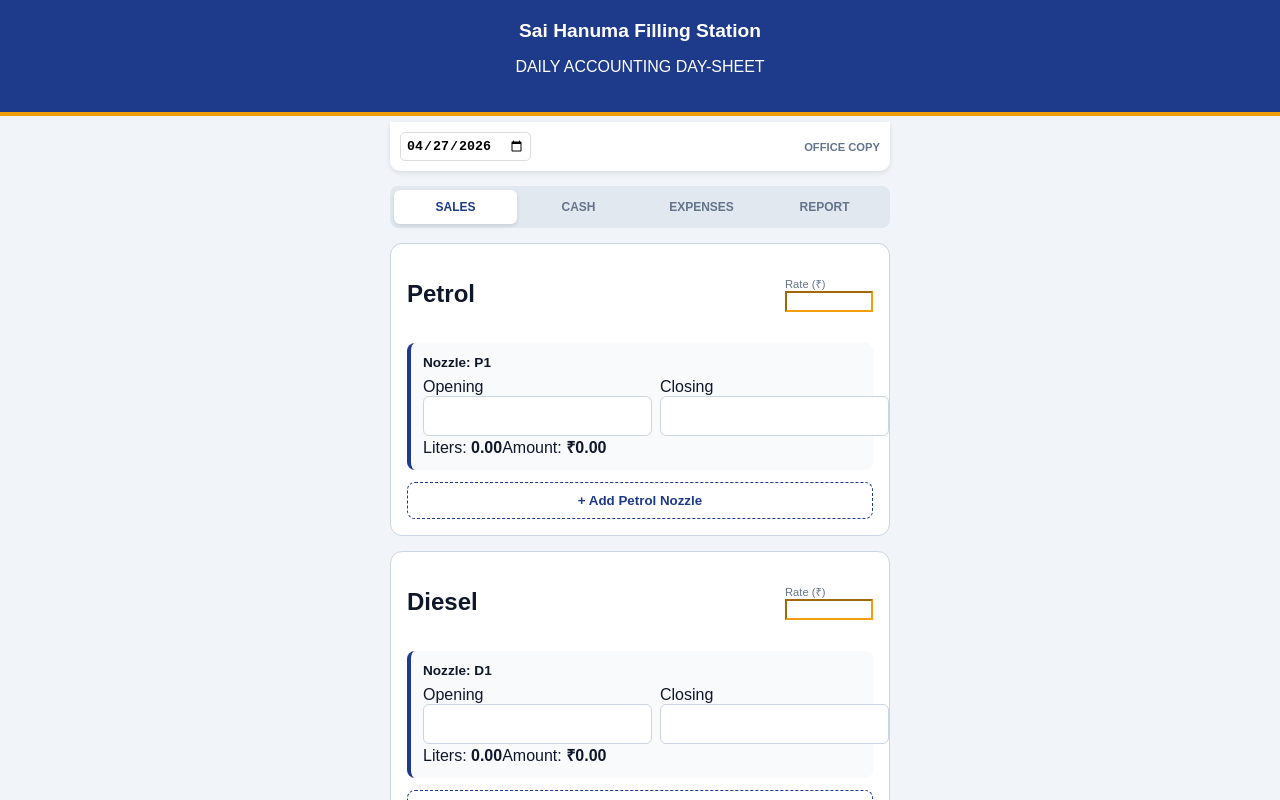
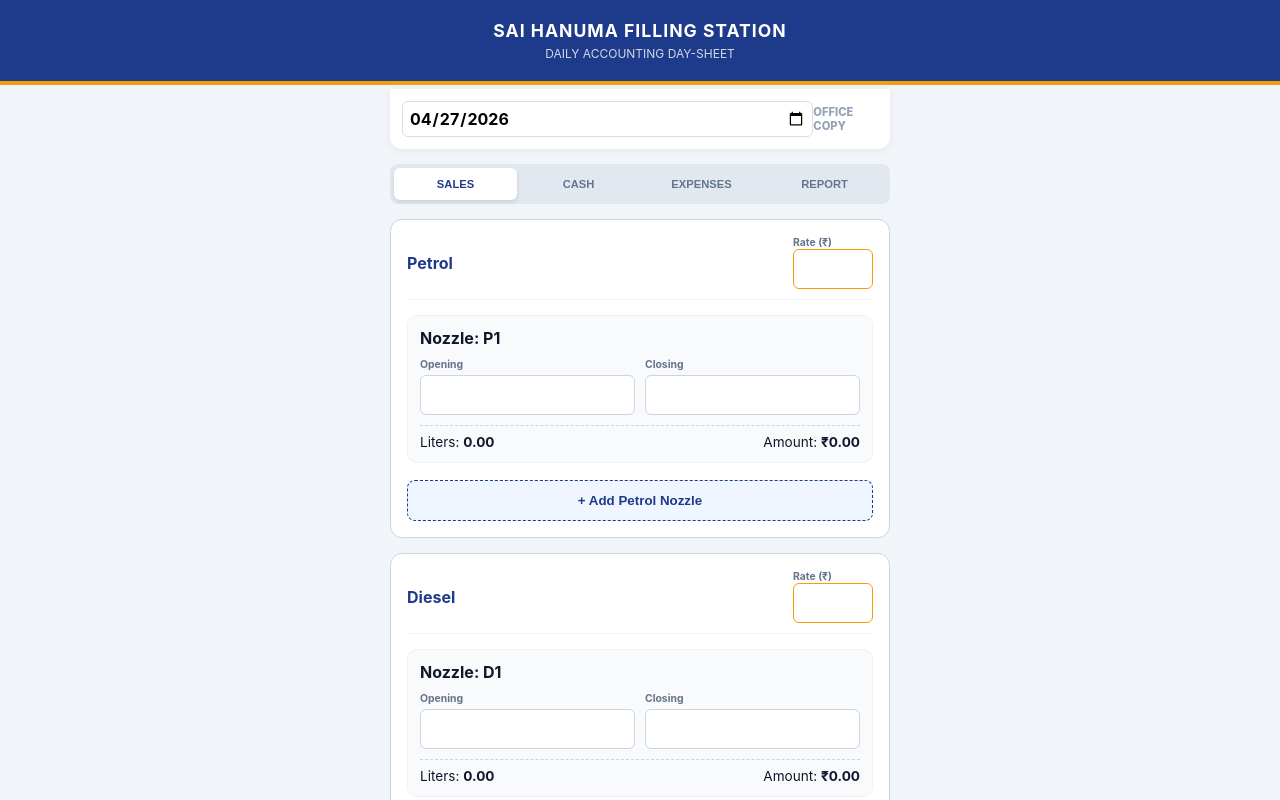
Before and after one commit to gopi-10025/Petrol-bunk-summary_1, a React (Vite) app: page / in a window 1280 px wide. Shown: the top 800 px of the page. Built offline with nearby package versions, Linux system fonts and the light colour scheme.

Commit message:
Update App.css

```diff
--- a/src/App.css
+++ b/src/App.css
@@ -7,54 +7,66 @@
   --border: #cbd5e1;
 }
 
-body { margin: 0; background-color: var(--bg-gray); font-family: sans-serif; color: var(--text-dark); }
+body { margin: 0; background-color: var(--bg-gray); font-family: -apple-system, sans-serif; color: var(--text-dark); }
 .app-container { max-width: 500px; margin: 0 auto; padding: 16px; padding-bottom: 120px; }
 
-/* Banner & Header */
+/* Banner */
 .station-banner { background: var(--station-blue); color: white; padding: 20px; text-align: center; border-bottom: 4px solid var(--station-amber); }
-.station-banner h1 { margin: 0; font-size: 1.2rem; }
-.sticky-header { display: flex; justify-content: space-between; align-items: center; background: white; padding: 10px; margin-top: -10px; border-radius: 0 0 10px 10px; box-shadow: 0 2px 5px rgba(0,0,0,0.1); }
-.date-input { border: 1px solid #ddd; padding: 5px; border-radius: 5px; font-weight: bold; }
-.status-label { font-size: 0.7rem; font-weight: bold; color: #64748b; }
+.station-banner h1 { margin: 0; font-size: 1.1rem; text-transform: uppercase; letter-spacing: 1px; }
+.station-banner p { margin: 5px 0 0; font-size: 0.75rem; opacity: 0.8; }
+
+.sticky-header { display: flex; justify-content: space-between; align-items: center; background: white; padding: 12px; margin-top: -12px; border-radius: 0 0 12px 12px; box-shadow: 0 2px 8px rgba(0,0,0,0.05); }
+.date-input { border: 1px solid #ddd; padding: 6px; border-radius: 6px; font-weight: bold; font-family: inherit; }
+.status-label { font-size: 0.7rem; font-weight: 800; color: #94a3b8; }
 
 /* Tabs */
 .tab-bar { display: flex; background: #e2e8f0; padding: 4px; border-radius: 8px; margin: 15px 0; }
-.tab-btn { flex: 1; padding: 10px; border: none; background: transparent; cursor: pointer; font-weight: bold; color: #64748b; font-size: 0.75rem; }
+.tab-btn { flex: 1; padding: 10px; border: none; background: transparent; cursor: pointer; font-weight: bold; color: #64748b; font-size: 0.7rem; }
 .tab-btn.active { background: white; color: var(--station-blue); border-radius: 6px; box-shadow: 0 2px 4px rgba(0,0,0,0.1); }
 
-/* Sales UI */
+/* Cards & Forms */
 .card { background: white; padding: 16px; border-radius: 12px; border: 1px solid var(--border); margin-bottom: 15px; }
-.card-header-row { display: flex; justify-content: space-between; align-items: center; margin-bottom: 15px; }
-.rate-box label { display: block; font-size: 0.7rem; color: #64748b; }
-.rate-box input { width: 80px; font-weight: bold; border-color: var(--station-amber); }
+.card-header-row { display: flex; justify-content: space-between; align-items: center; margin-bottom: 15px; border-bottom: 1px solid #f1f5f9; padding-bottom: 10px; }
+.card h2 { font-size: 1rem; margin: 0; color: var(--station-blue); }
 
-.pump-group { background: #f8fafc; padding: 12px; border-radius: 8px; margin-bottom: 12px; border-left: 4px solid var(--station-blue); }
-.pump-label-row { display: flex; justify-content: space-between; font-size: 0.85rem; margin-bottom: 8px; }
-.input-row { display: flex; gap: 8px; }
-.input-row input { flex: 1; padding: 10px; border: 1px solid #cbd5e1; border-radius: 6px; font-size: 1rem; }
+.rate-box label { display: block; font-size: 0.65rem; color: #64748b; font-weight: bold; }
+.rate-box input { width: 80px; font-weight: bold; border-color: var(--station-amber); text-align: right; }
 
-.btn-add-pump { width: 100%; padding: 10px; background: transparent; border: 1px dashed var(--station-blue); color: var(--station-blue); font-weight: bold; border-radius: 8px; cursor: pointer; }
+.pump-group { background: #f8fafc; padding: 12px; border-radius: 10px; margin-bottom: 12px; border: 1px solid #eef2f6; }
+.pump-label-row { display: flex; justify-content: space-between; margin-bottom: 10px; align-items: center; }
+.btn-del { background: #fee2e2; color: #ef4444; border: none; padding: 4px 8px; border-radius: 4px; font-size: 0.7rem; font-weight: bold; cursor: pointer; }
 
-/* Cash UI */
-.cash-row-ui { display: grid; grid-template-columns: 60px 1fr 100px; align-items: center; gap: 10px; margin-bottom: 10px; }
-.cash-row-ui .denom { font-weight: bold; }
-.cash-row-ui .val { text-align: right; font-weight: bold; }
-.payment-grid { display: grid; grid-template-columns: 1fr 1fr; gap: 10px; margin-top: 20px; padding-top: 20px; border-top: 1px solid #eee; }
+.input-row { display: flex; gap: 10px; }
+.input-row > div { flex: 1; }
+.input-row label { display: block; font-size: 0.65rem; color: #64748b; margin-bottom: 4px; font-weight: bold; }
+input { width: 100%; padding: 10px; border: 1px solid #cbd5e1; border-radius: 6px; font-size: 1rem; box-sizing: border-box; }
 
-/* Report UI */
-.report-title { text-align: center; color: var(--station-blue); }
-.report-section { margin-bottom: 25px; }
-.report-section h3 { font-size: 0.9rem; border-bottom: 1px solid #eee; padding-bottom: 5px; color: #475569; }
-.report-item { display: flex; justify-content: space-between; padding: 8px 0; border-bottom: 1px solid #f8fafc; }
-.item-sub { font-size: 0.75rem; color: #94a3b8; }
-.report-total { display: flex; justify-content: space-between; font-weight: bold; padding-top: 10px; font-size: 1.1rem; }
+.pump-calc-row { display: flex; justify-content: space-between; margin-top: 10px; padding-top: 8px; border-top: 1px dashed #cbd5e1; font-size: 0.85rem; }
 
-.gap-strip { margin-top: 10px; padding: 8px; text-align: center; border-radius: 6px; font-weight: bold; font-size: 0.9rem; }
-.excess { background: #dcfce7; color: #16a34a; }
-.shortage { background: #fee2e2; color: #dc2626; }
+.btn-add-pump { width: 100%; padding: 12px; background: #eff6ff; border: 1px dashed var(--station-blue); color: var(--station-blue); font-weight: bold; border-radius: 8px; cursor: pointer; margin-top: 5px; }
 
-.final-box { background: var(--station-blue); color: white; padding: 15px; border-radius: 10px; text-align: center; margin-top: 20px; }
-.final-box label { color: rgba(255,255,255,0.7); font-size: 0.8rem; text-transform: uppercase; }
-.final-box .amount { font-size: 1.6rem; font-weight: 800; }
+/* Cash/Collection UI */
+.cash-row-ui { display: grid; grid-template-columns: 60px 1fr 110px; align-items: center; gap: 10px; margin-bottom: 8px; }
+.cash-row-ui .denom { font-weight: bold; color: #475569; }
+.cash-row-ui .val { text-align: right; font-weight: bold; color: var(--text-dark); }
+.payment-grid { display: grid; grid-template-columns: 1fr 1fr; gap: 10px; margin-top: 15px; padding-top: 15px; border-top: 2px solid #f1f5f9; }
 
-.fab-share { position: fixed; bottom: 20px; left: 20px; right: 20px; background: #25d366; color: white; border: none; padding: 16px; border-radius: 12px; font-weight: bold; font-size: 1rem; box-shadow: 0 4px 10px rgba(0,0,0,0.2); cursor: pointer; }
+/* Report Styles */
+.report-item-box { background: #f8fafc; border-radius: 8px; padding: 10px; margin-bottom: 10px; border: 1px solid #eef2f6; }
+.item-head { display: flex; justify-content: space-between; border-bottom: 1px solid #e2e8f0; padding-bottom: 5px; margin-bottom: 5px; font-size: 0.85rem; }
+.item-pump-line { display: flex; justify-content: space-between; font-size: 0.8rem; padding: 3px 0; color: #475569; }
+.item-subtotal { text-align: right; font-weight: bold; font-size: 0.85rem; color: var(--station-blue); margin-top: 5px; padding-top: 5px; border-top: 1px dashed #e2e8f0; }
+
+.report-item { display: flex; justify-content: space-between; padding: 10px 0; border-bottom: 1px solid #f1f5f9; font-size: 0.9rem; }
+.report-item.sub { font-size: 0.8rem; color: #64748b; padding-left: 10px; }
+.report-total { display: flex; justify-content: space-between; font-weight: bold; padding-top: 12px; font-size: 1rem; color: var(--text-dark); }
+
+.gap-strip { margin-top: 12px; padding: 10px; text-align: center; border-radius: 8px; font-weight: 800; }
+.excess { background: #dcfce7; color: #15803d; }
+.shortage { background: #fee2e2; color: #b91c1c; }
+
+.final-box { background: var(--station-blue); color: white; padding: 20px; border-radius: 12px; text-align: center; margin-top: 25px; box-shadow: 0 4px 12px rgba(30, 58, 138, 0.2); }
+.final-box label { color: rgba(255,255,255,0.7); font-size: 0.7rem; text-transform: uppercase; font-weight: bold; letter-spacing: 1px; }
+.final-box .amount { font-size: 1.8rem; font-weight: 900; margin-top: 5px; }
+
+.fab-share { position: fixed; bottom: 20px; left: 20px; right: 20px; background: #25d366; color: white; border: none; padding: 16px; border-radius: 12px; font-weight: bold; font-size: 1rem; box-shadow: 0 10px 15px -3px rgba(0, 0, 0, 0.2); cursor: pointer; }
```
